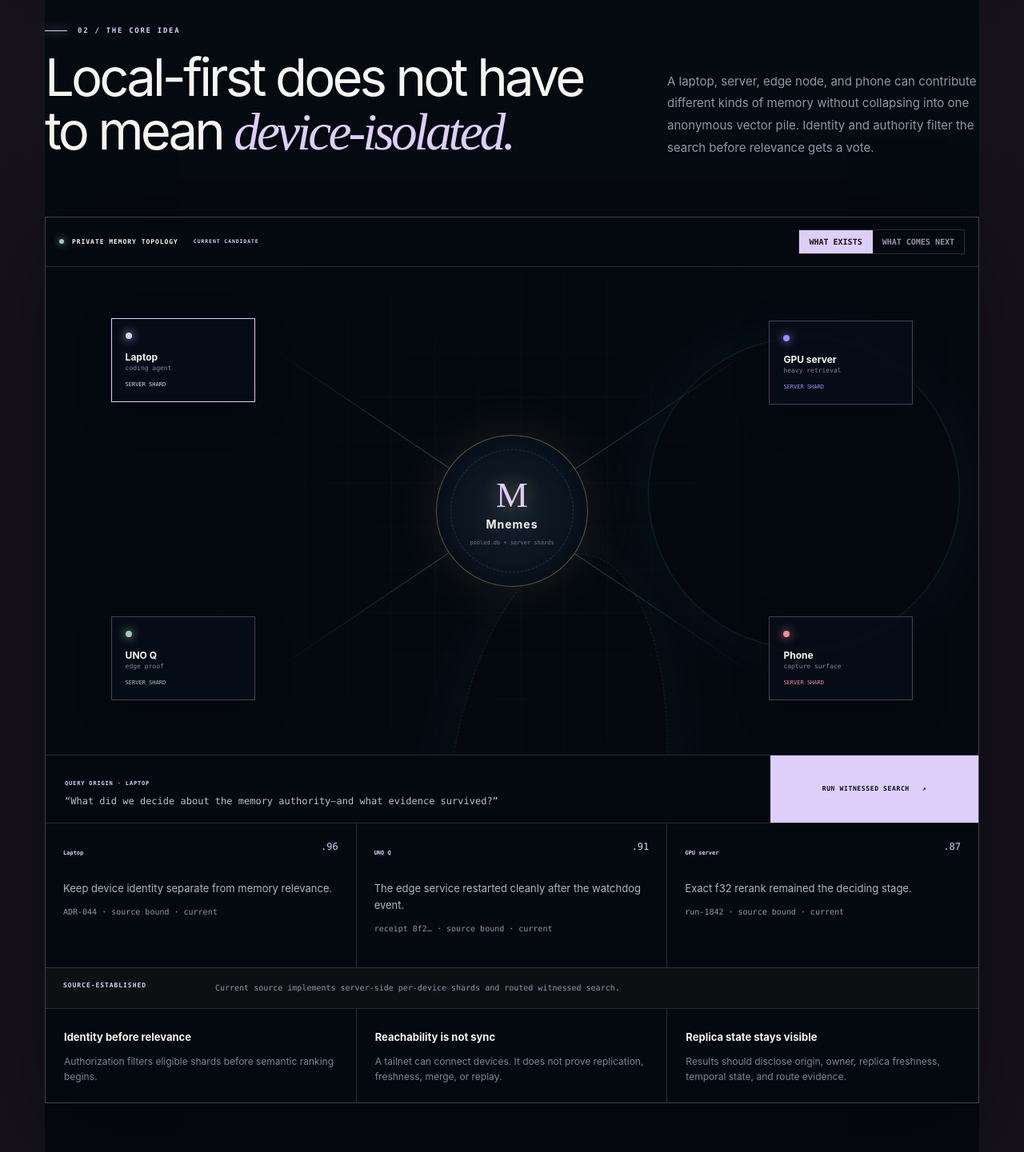
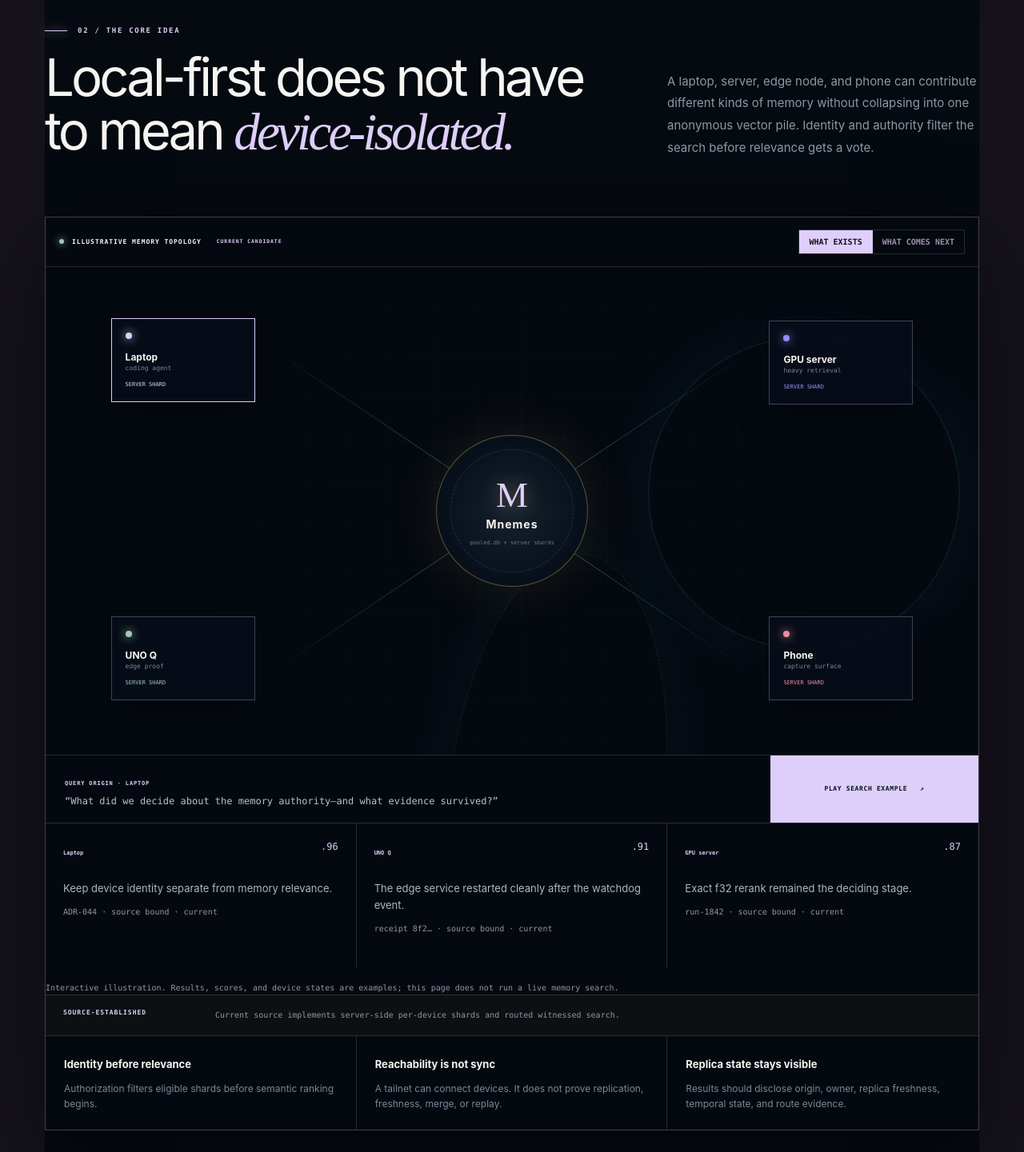
Before and after one commit to RecursiveIntell/recursiveintell-web, a Next.js app: page /product in a window 1280 px wide. Shown: the part 1830-3271 px from the top of the page at 80% size. Built offline with nearby package versions, Linux system fonts and the light colour scheme.

Commit message:
Install full Ares and fix website audit findings: app/components/MeshStory.tsx

```diff
--- a/app/components/MeshStory.tsx
+++ b/app/components/MeshStory.tsx
@@ -37,7 +37,7 @@ export function MeshStory({ extended = false }: { extended?: boolean }) {
       <div className="mesh-toolbar">
         <div>
           <span className="signal" />
-          <b>PRIVATE MEMORY TOPOLOGY</b>
+          <b>ILLUSTRATIVE MEMORY TOPOLOGY</b>
           <small>{mode === "current" ? "CURRENT CANDIDATE" : "TARGET ARCHITECTURE"}</small>
         </div>
         <div className="segmented" aria-label="Architecture status">
@@ -83,7 +83,7 @@ export function MeshStory({ extended = false }: { extended?: boolean }) {
           <p>“What did we decide about the memory authority—and what evidence survived?”</p>
         </div>
         <button onClick={search}>
-          {running ? "ROUTING AUTHORIZED SHARDS" : "RUN WITNESSED SEARCH"}
+          {running ? "SHOWING EXAMPLE ROUTING" : "PLAY SEARCH EXAMPLE"}
           <span>↗</span>
         </button>
       </div>
@@ -99,6 +99,7 @@ export function MeshStory({ extended = false }: { extended?: boolean }) {
         ))}
       </div>
 
+      <p className="model-caveat">Interactive illustration. Results, scores, and device states are examples; this page does not run a live memory search.</p>
       <div className="truth-strip">
         <b>{mode === "current" ? "SOURCE-ESTABLISHED" : "IN DEVELOPMENT"}</b>
         <p>
```
